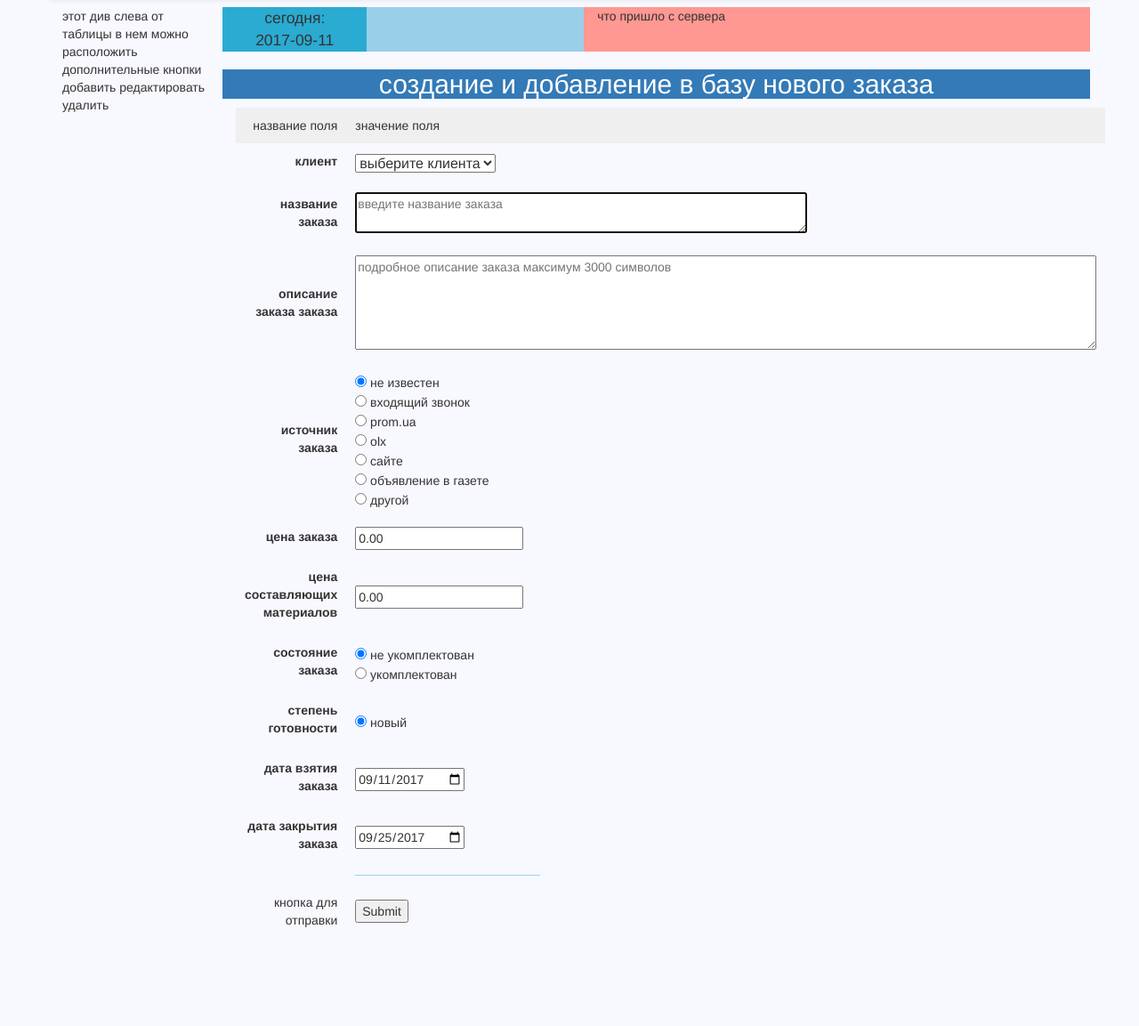
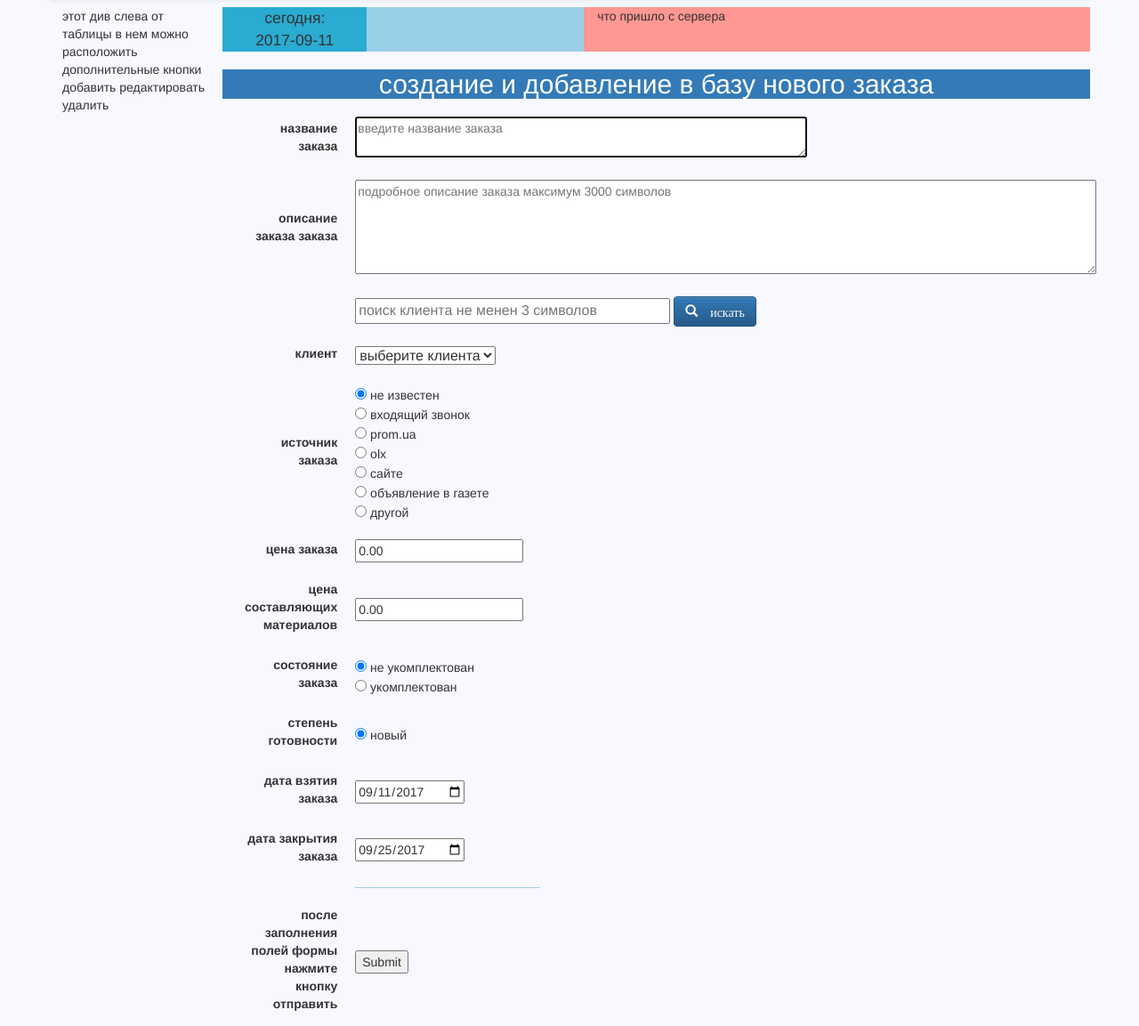
Before and after one commit to marevo/reclama, a PHP site: page /templates/formAddNewOrder.php in a window 1280 px wide. Shown: the part 158-1311 px from the top of the page at 89% size. Before the commit the page ends 1200 px from the top, so only its background shows below. Run offline with PHP 8.4, Linux system fonts and the light colour scheme; data that the repository does not hold is empty.

Commit message:
fixed layout formAddNewOrder.php

```diff
--- a/templates/formAddNewOrder.php
+++ b/templates/formAddNewOrder.php
@@ -38,36 +38,42 @@ showLi('создать заказ')
             этот див слева от таблицы в нем можно расположить дополнительные кнопки добавить редактировать удалить
         </div>
         <div class="col-lg-10 backForDiv">
-            <!--строка показа времени и показа результата добавки материала в базу  -->
+            <!--строка показа времени и показа результатов ответа сервера  -->
             <?php  include_once '../App/html/forDisplayTimeShowAnswerServer.html'?>
             <div class="row">
                 <div class="col-lg-12   col-md-12 col-sm-12 col-xs-12 bg-primary  h2 text-center text-info">создание и добавление в базу нового заказа</div>
-
             </div>
-
             <div class="row"><!--форма добавления нового заказа в базу -->
-                <div class="col-lg-6">
+                <div class="col-lg-8 сol-md-8 col-sm 10 col-xs-12">
                         <form  id="formOneOrder"   method="post" action="../App/controllers/controllerAddNewOrderToBase.php">
                             <table>
-                                <thead><tr>
+                                <thead>
+                                <tr class="trDisplayNone">
                                     <td>название поля</td>
                                     <td>значение поля</td></tr></thead>
                                 <tbody>
-                                <tr><td><label for="idClient">клиент</label></td>
-                                    <td><select name="idClient"  required class="fontSizeMedium"><option value="0">выберите клиента</option>
-                                            <?php echo clientsOptions();  ?>
-                                            <!--                                            <option data-id="1">чп Пупкин В C</option>-->
-                                            <!--                                            <option data-id="2">фирма Рога и Копыта</option>-->
-                                        </select></td></tr>
 
                                 <tr><td class="text-right"><label for="nameOrder">название заказа</label></td>
-                                    <td class="text-left"><textarea type="text" name="nameOrder" cols="60" rows="2" maxlength="120" placeholder="введите название заказа" autofocus required></textarea></td>
+                                    <td class="text-left"><textarea type="text" name="nameOrder" cols="60" rows="2" maxlength="120" placeholder="введите название заказа"
+                                                                    autofocus required></textarea></td>
                                 </tr>
                                 <tr><td class="text-right"><label for="descriptionOrder">описание заказа заказа</label></td>
                                     <td class="text-left"><textarea type="text" name="descriptionOrder" maxlength="3000"
                                                                     placeholder= "подробное описание заказа максимум 3000 символов"
                                                                     cols="100" rows="5"  required></textarea></td>
                                 </tr>
+                                <tr>
+                                    <td><label for="InputValuerSearchClient" поиск клиента по имени</td>
+                                    <td><input type="text" name="InputValuerSearchClient" class="fontSizeMedium" size="35" maxlength="35" value=""
+                                               placeholder="поиск клиента не менен 3 символов" title="введите не менене 3 символов и нажмите кнопку искать"/>
+                                        <button class="btn btn-primary" name="btnSearchClient"><span class="glyphicon glyphicon-search"> искать</span></button></td></tr>
+                                <tr><td><label for="idClient">клиент</label></td>
+                                    <td><select name="idClient"   class="fontSizeMedium"><option value="0">выберите клиента</option>
+                                            <?php echo clientsOptions();  ?>
+                                            <!--                                            <option data-id="1">чп Пупкин В C</option>-->
+                                            <!--                                            <option data-id="2">фирма Рога и Копыта</option>-->
+                                        </select></td></tr>
+
                                 <tr><td> <label for="source">источник заказа</label></td>
                                     <td><input type="radio" name="source" value="0" checked/> не известен</br>
                                     <input type="radio" name="source" value="1"/> входящий звонок</br>
@@ -78,9 +84,9 @@ showLi('создать заказ')
                                     <input type="radio" name="source" value="6"/> другой</td></tr>
 
                                 <tr><td><label for="orderPrice">цена заказа</label></td>
-                                    <td><input type="text" name="orderPrice" value="0.00" pattern="\d{1,5}(\.)?\d{1,2}" placeholder="введите цену заказа"/></td></tr>
+                                    <td><input type="text" name="orderPrice" value="0.00" pattern="\d{1,5}(\.)?\d{1,2}" placeholder="0.00 или 1 или 1.0" title="формат целые или десятичные числа"/></td></tr>
                                 <tr><td><label for="manufacturingPrice"> цена составляющих материалов</label></td>
-                                    <td><input type="text" name="manufacturingPrice" pattern="\d{1,5}(\.)?\d{2}" value="0.00"/></td></tr>
+                                    <td><input type="text" name="manufacturingPrice" pattern="\d{1,5}(\.)?\d{1,2}" value="0.00" title="формат целые или десятичные числа"/></td></tr>
                                 <tr><td><label for="isCompleted">состояние заказа</label></td>
                                     <td><input type="radio" name="isCompleted" value="0" checked/> не укомплектован<br>
                                     <input type="radio" name="isCompleted" value="1"/> укомплектован</td></tr>
@@ -110,8 +116,8 @@ document.addEventListener('DOMContentLoaded', function() {
                                 <tr>
                                     <td><label for="dateOfComplation">дата закрытия заказа</label></td>
                                     <td><input type="date" name="dateOfComplation"></td></tr>
-                                <tr style="display: none;">
-                                    <td><label for="isAllowCalculateCost">разрешить менять цену комплектующих при изменении стоимости</label></td>
+                                <tr class="trDisplayNone">
+                                    <td><label for="isAllowCalculateCost">разрешить менять цену комплектующих в заказе при изменении стоимости копмлектующих</label></td>
                                     <td><input type="radio" name="isAllowCalculateCost" value="0" /> не разрешать<br><input type="radio" name="isAllowCalculateCost" value="1" checked/>разрешать</td></tr>
                                 <tr>
                                     <td></td>
@@ -121,17 +127,18 @@ document.addEventListener('DOMContentLoaded', function() {
                                             <!-- в поле с классом divForAnswerServer будем получать ответы сервера (script ) -->
                                             <div class="divForAnswerServer"></div>
                                         </div></td></tr>
-                                <tr><td>кнопка для отправки</td><td><input type="submit" name="submitFromFormOneOrder"/></td></tr>
+                                <tr><td><label for="submitFromFormOneOrder">после заполнения полей формы нажмите кнопку отправить</label> </td><td><input type="submit" name="submitFromFormOneOrder"/></td></tr>
                                 <tr class="trDisplayNone"><td><label for="controlka"></label> контролька</td><td><input name="controlka" value="sendNewOrderToBase"/></td></tr>
                                 </tbody>
                             </table>
                         </form>
-                    <script>
+                    <script type="text/javascript">
                         $('form').submit(function(){
                             $(this).find('.alert .alert-info').remove();
+                            $('[class~=alertDelete]').remove();
 //проверка данных отправляемых с формы
                             if($(this).find('select').val() == 0){
-                                $(this).find('select').before('<div class="alert alert-info">выберитите клиента из выпадающего списка</div>');
+                                $(this).find('select').before('<div class="alert alert-info">выберитите клиента из выпадающего списка<br/>или найдите по имени затем выберите</div>');
                                 return false;
                             }
 //                               return;
@@ -149,12 +156,33 @@ document.addEventListener('DOMContentLoaded', function() {
                                 url:$(this).attr('action'),//куда идут данные
                                 data:$(this).serializeArray(),//данные в виде массива метод serializeArray()
                                 success:function (data) {
-                                $('.divForAnswerServer').html(data);
+                                    $('.divForAnswerServer').html(data);
                                 }
 
                             });
 
                             $(this).find('.alert').remove();
+                            return false;
+                        });
+                        //повесим клик на кнопку поиска
+                        $('form [name="btnSearchClient"]').on('click',function () {
+                            console.log('сработала кнопка поиска клиента');
+                            var inValueNode = $('form [name = "InputValuerSearchClient"');
+                            var inputValueSC = $.trim(inValueNode.val());
+                            if(inputValueSC.length < 3 ){
+                                $(inValueNode).val('');
+                            }else {
+                                //посылаем запрос на сервер для поиска всех клиентов по подобию
+                                jquery_send('[name=idClient]','post','../App/controllers/controllerAddNewOrderToBase.php',
+                                    ['searchClientLikeName','likeName'],
+                                    ['',inputValueSC]
+                                );
+//                                jquery_send('.divForAnswerServer','post','../App/controllers/controllerAddNewOrderToBase.php',
+//                                    ['searchClientLikeName','likeName'],
+//                                    ['',inputValueSC]);
+                            }
+
+
                             return false;
                         });
                     </script>
```
Also changed, not shown: App/controllers/controllerAddNewOrderToBase.php (+35 -7 lines), 1 other file.
